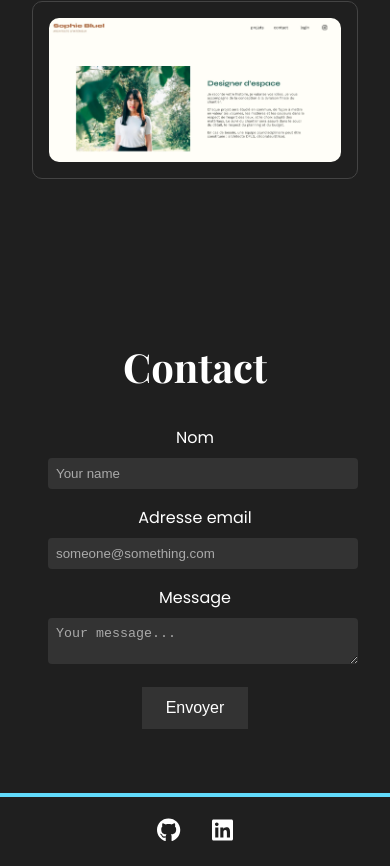
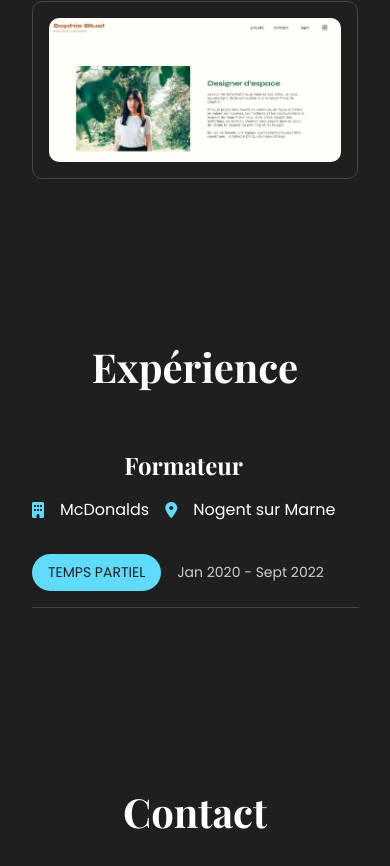
Before and after one commit to Nyxy94/Portfolio, a React (Vite) app: page / in a window 390 px wide. Shown: the part 1856-2722 px from the top of the page. Built offline with nearby package versions, Linux system fonts and the light colour scheme; a web font is replaced by a local one.

Commit message:
ajout experience et modif formualaire

```diff
--- a/src/App.jsx
+++ b/src/App.jsx
@@ -8,6 +8,7 @@ import Contact from './components/Contact/Contact';
 import Footer from './components/Footer/Footer';
 import Header from './components/Header/Header';
 import ScrollArrow from './components/ScrollArrow/ScrollArrow';
+import Experience from './components/Experience/Experience';
 
 
 
@@ -21,6 +22,7 @@ function App() {
             <AboutMe/>
             <Skills/>
             <Projects/>
+            <Experience/>
             <Contact/>
             <Footer/>
             <ScrollArrow direction="up" targetId="home" />
--- /dev/null
+++ b/src/Data/experienceData.json
@@ -0,0 +1,11 @@
+
+[
+    {
+      "role": "Formateur",
+      "company": "McDonalds",
+      "location": "Nogent sur Marne",
+      "type": "Temps partiel",
+      "duration": "Jan 2020 - Sept 2022"
+    }
+
+  ]
--- a/src/components/Contact/Contact.jsx
+++ b/src/components/Contact/Contact.jsx
@@ -5,7 +5,7 @@ const Contact = () => {
   return (
     <section id="contact" className="contact ">
       <h2>Contact</h2>
-      <form className="contact-form" name="contact" netlify method="POST"  >
+      <form className="contact-form" name="contact" netlify>
         <div className="form-group">
           <label htmlFor="name">Nom</label>
           <input type="text" id="name" name="name" placeholder="Your name" required />
--- /dev/null
+++ b/src/components/Experience/Experience.jsx
@@ -0,0 +1,36 @@
+// src/components/Experience.js
+import React, { useEffect, useState } from 'react';
+import './Experience.scss';
+import experienceData from '../../Data/experienceData.json';
+
+const Experience = () => {
+  const [experiences, setExperiences] = useState([]);
+
+  useEffect(() => {
+    setExperiences(experienceData);
+  }, []);
+
+  return (
+    <section id="experience" className="experience">
+      <h2>Expérience</h2>
+      <div className="experience-container">
+        {experiences.map((exp, index) => (
+          <div key={index} className="experience-item">
+            <div className="experience-details">
+              <h3>{exp.role}</h3>
+              <p>
+                <i className="fas fa-building"></i> {exp.company} <i className="fas fa-map-marker-alt"></i> {exp.location}
+              </p>
+            </div>
+            <div className="experience-meta">
+              <span className={`type ${exp.type.toLowerCase().replace(' ', '-')}`}>{exp.type}</span>
+              <span className="duration">{exp.duration}</span>
+            </div>
+          </div>
+        ))}
+      </div>
+    </section>
+  );
+};
+
+export default Experience;
--- /dev/null
+++ b/src/components/Experience/Experience.scss
@@ -0,0 +1,94 @@
+// src/components/Experience.scss
+.experience {
+    background-color: #1f1f1f;
+    color: #fff;
+    padding: 4rem 2rem;
+
+    h2 {
+      font-size: 2.5rem;
+      margin-bottom: 2rem;
+      text-align: center;
+    }
+
+    .experience-container {
+      display: flex;
+      flex-direction: column;
+      gap: 2rem;
+      max-width: 1440px;
+      margin: 0 auto;
+
+      .experience-item {
+        display: flex;
+        justify-content: space-between;
+        align-items: center;
+        border-bottom: 1px solid #444;
+        padding-bottom: 1rem;
+        margin-bottom: 1rem;
+
+        .experience-details {
+          h3 {
+            font-size: 1.5rem;
+            margin-bottom: 0.5rem;
+          }
+
+          p {
+            display: flex;
+            align-items: center;
+            gap: 1rem;
+            font-size: 1rem;
+
+            i {
+              color: #61dbfb;
+            }
+          }
+        }
+
+        .experience-meta {
+          display: flex;
+          align-items: center;
+          gap: 1rem;
+
+          .type {
+            background-color: #61dbfb;
+            color: #1f1f1f;
+            padding: 0.5rem 1rem;
+            border-radius: 20px;
+            font-size: 0.875rem;
+            text-transform: uppercase;
+          }
+
+          .duration {
+            font-size: 0.875rem;
+            color: #ccc;
+          }
+        }
+      }
+    }
+
+    @media (max-width: 1024px) {
+      .experience-container {
+        max-width: 960px;
+      }
+    }
+
+    @media (max-width: 768px) {
+      .experience-container {
+        max-width: 720px;
+      }
+    }
+
+    @media (max-width: 480px) {
+      .experience-container {
+        max-width: 480px;
+
+        .experience-item {
+          flex-direction: column;
+          align-items: flex-start;
+
+          .experience-meta {
+            margin-top: 1rem;
+          }
+        }
+      }
+    }
+  }
--- a/src/components/Navbar/Navbar.jsx
+++ b/src/components/Navbar/Navbar.jsx
@@ -46,6 +46,11 @@ const Navbar = () => {
           </Link>
         </li>
         <li>
+          <Link to="experience" smooth={true} duration={500} onClick={closeMenu}>
+            Experience
+          </Link>
+        </li>
+        <li>
           <Link to="contact" smooth={true} duration={500} onClick={closeMenu}>
             Contact
           </Link>
--- a/src/components/Project/Projects.jsx
+++ b/src/components/Project/Projects.jsx
@@ -74,7 +74,7 @@ const Projects = () => {
 
   return (
     <section id="projects" className="projects">
-      <h2>Projects</h2>
+      <h2>Projets</h2>
       <div className="projects-grid">
         {projects.map((project, index) => (
           <div className="project" key={index}>
--- a/src/components/Project/Projects.scss
+++ b/src/components/Project/Projects.scss
@@ -173,6 +173,7 @@
     }
     .technologies {
       font-size: 1.5rem;
+      gap: 0.5rem;
     }
     .links {
       font-size: 0.875rem;
```
